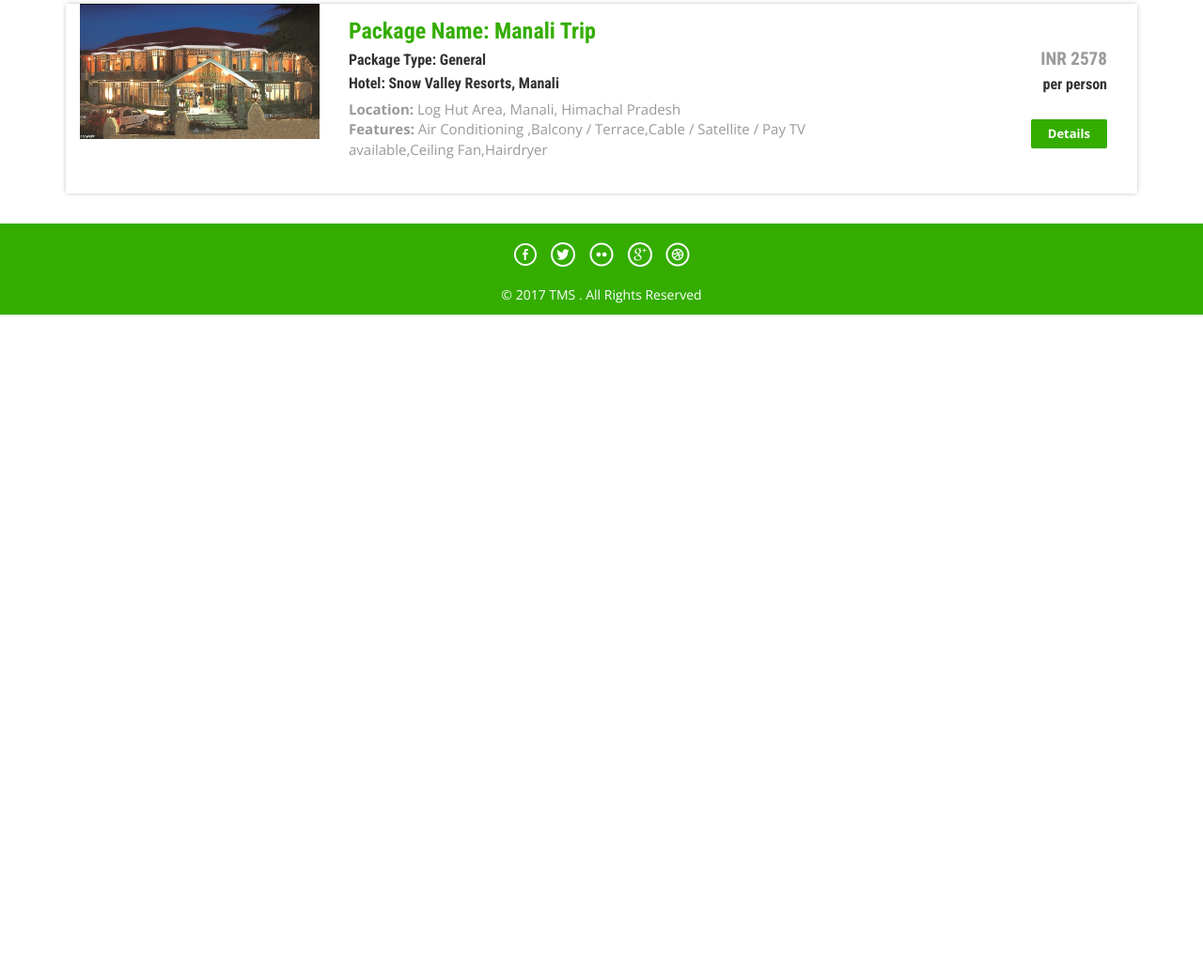
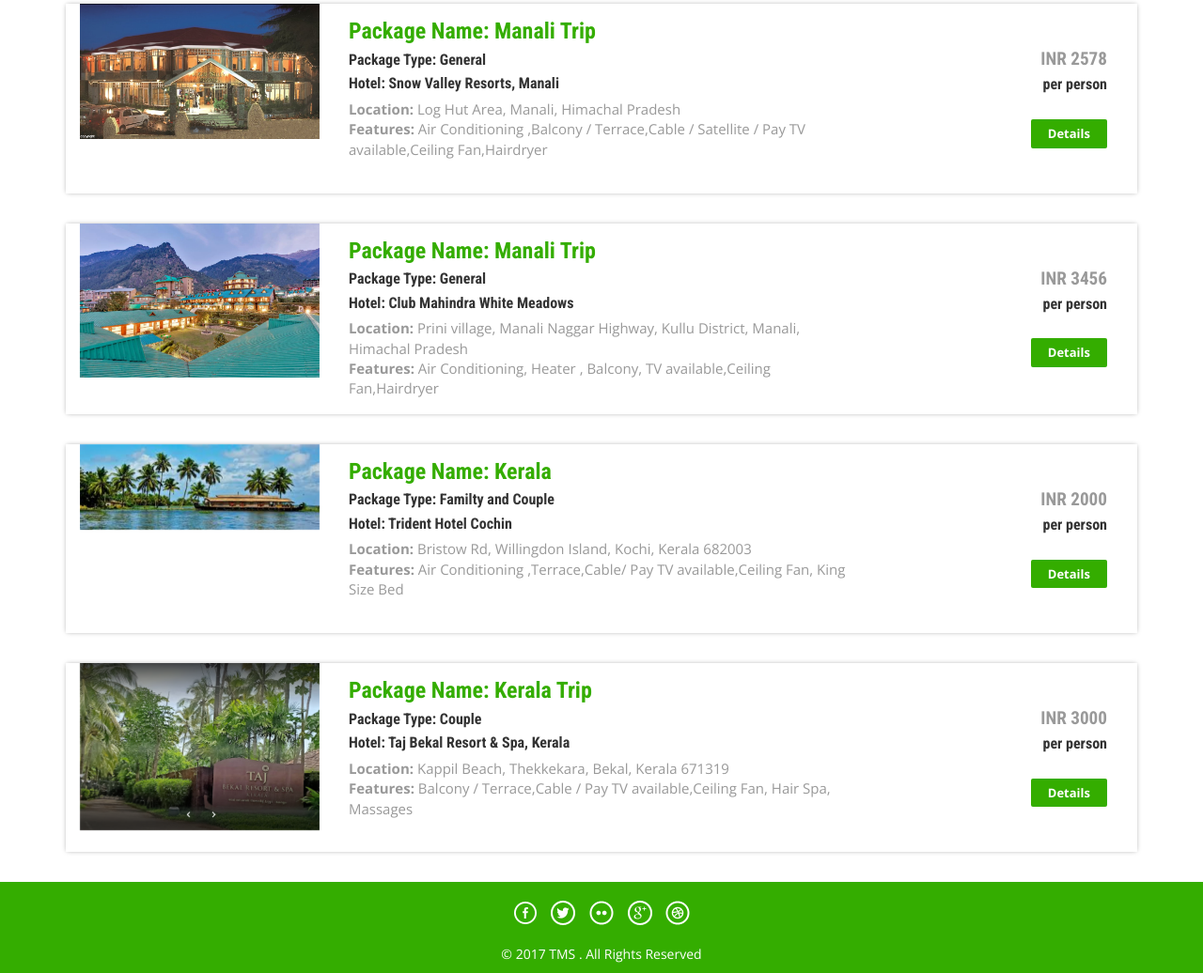
Before and after one commit to mehjdik/tms, a PHP site: page /package-list.php in a window 1280 px wide. Shown: the part 437-1473 px from the top of the page at 94% size. Before the commit the page ends 772 px from the top, so only its background shows below. Run offline with PHP 8.4, Linux system fonts and the light colour scheme; a user stored in the database is signed in.

Commit message:
Update package-list.php

```diff
--- a/tms/package-list.php
+++ b/tms/package-list.php
@@ -62,6 +62,62 @@
 			</div>
 
 
+			<div class="rom-btm">
+				<div class="col-md-3 room-left wow fadeInLeft animated" data-wow-delay=".5s">
+					<img src="admin/pacakgeimages/Screenshot (11).png" class="img-responsive" alt="manali">
+					</div>
+				<div class="col-md-6 room-midle wow fadeInUp animated" data-wow-delay=".5s">
+					<h4>Package Name: Manali Trip</h4>
+					<h6>Package Type: General</h6>
+					<h6>Hotel: Club Mahindra White Meadows</h6>
+					<p><b>Location: </b> Prini village, Manali Naggar Highway, Kullu District, Manali, Himachal Pradesh</p>
+					<p><b>Features: </b>Air Conditioning, Heater , Balcony, TV available,Ceiling Fan,Hairdryer</p>
+				</div>
+				<div class="col-md-3 room-right wow fadeInRight animated" data-wow-delay=".5s">
+					<h5>INR 3456<h6>per person</h6></h5>
+					<a href="package-details-snowvalley.php" class="view">Details</a>
+				</div>
+				<div class="clearfix"></div>
+			</div>
+
+
+			<div class="rom-btm">
+				<div class="col-md-3 room-left wow fadeInLeft animated" data-wow-delay=".5s">
+					<img src="admin/pacakgeimages/images.jpg" class="img-responsive" alt="manali">
+					</div>
+				<div class="col-md-6 room-midle wow fadeInUp animated" data-wow-delay=".5s">
+					<h4>Package Name: Kerala</h4>
+					<h6>Package Type: Familty and Couple</h6>
+					<h6>Hotel: Trident Hotel Cochin</h6>
+					<p><b>Location: </b> Bristow Rd, Willingdon Island, Kochi, Kerala 682003</p>
+					<p><b>Features: </b>Air Conditioning ,Terrace,Cable/ Pay TV available,Ceiling Fan, King Size Bed</p>
+				</div>
+				<div class="col-md-3 room-right wow fadeInRight animated" data-wow-delay=".5s">
+					<h5>INR 2000<h6>per person</h6></h5>
+					<a href="package-details-snowvalley.php" class="view">Details</a>
+				</div>
+				<div class="clearfix"></div>
+			</div>
+
+			<div class="rom-btm">
+				<div class="col-md-3 room-left wow fadeInLeft animated" data-wow-delay=".5s">
+					<img src="admin/pacakgeimages/Screenshot (30).png" class="img-responsive" alt="manali">
+					</div>
+				<div class="col-md-6 room-midle wow fadeInUp animated" data-wow-delay=".5s">
+					<h4>Package Name: Kerala Trip</h4>
+					<h6>Package Type: Couple</h6>
+					<h6>Hotel: Taj Bekal Resort & Spa, Kerala</h6>
+					<p><b>Location: </b> Kappil Beach, Thekkekara, Bekal, Kerala 671319</p>
+					<p><b>Features: </b>Balcony / Terrace,Cable / Pay TV available,Ceiling Fan, Hair Spa, Massages</p>
+				</div>
+				<div class="col-md-3 room-right wow fadeInRight animated" data-wow-delay=".5s">
+					<h5>INR 3000<h6>per person</h6></h5>
+					<a href="package-details-snowvalley.php" class="view">Details</a>
+				</div>
+				<div class="clearfix"></div>
+			</div>
+
+
 
 
 
```
